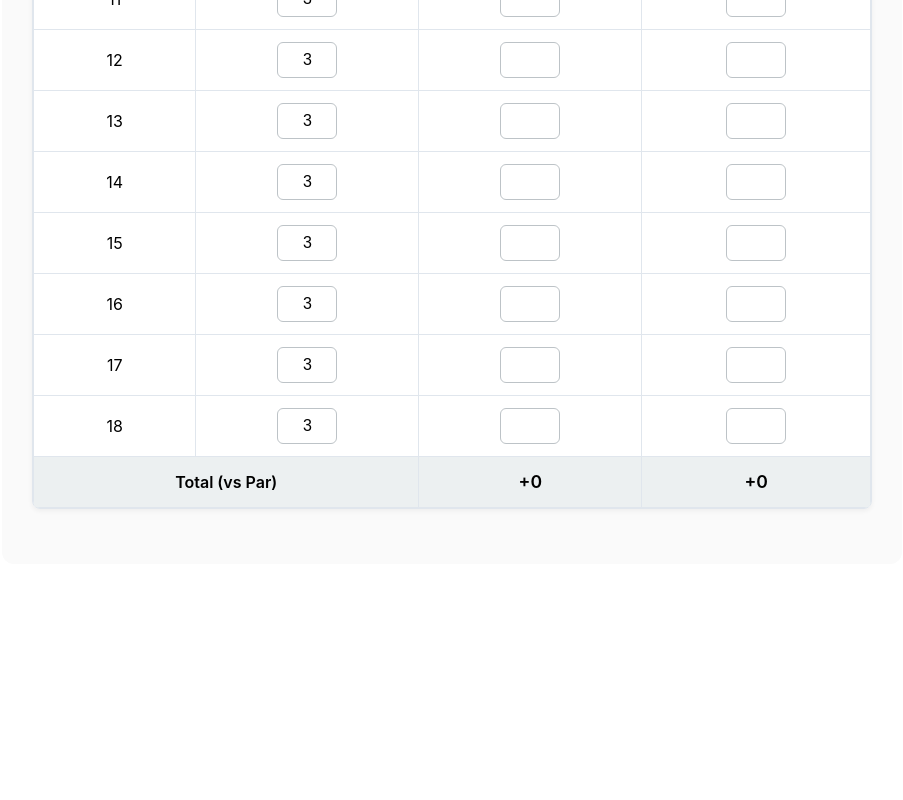
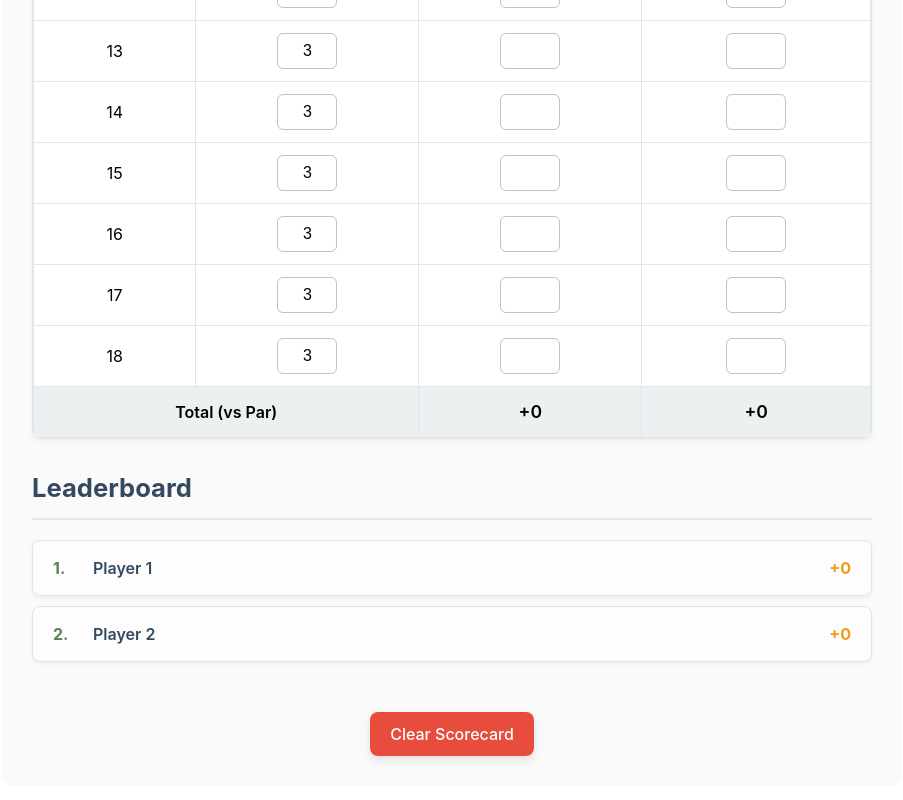
Before and after one commit to mandi7469/Fairway-Favorites, a React (Vite) app: page /scorecard in a window 1280 px wide. Shown: the part 1398-2198 px from the top of the page, without its empty margins (188-1091 px from the left). Before the commit the page ends 2034 px from the top, so only its background shows below. Built offline with nearby package versions, Linux system fonts and the light colour scheme.

Commit message:
completed leaderboard section and styled, added clear card functionality and color changing scores in leaderboard section to correspond with par, overpar and underpar

```diff
--- a/src/css/Scorecard.css
+++ b/src/css/Scorecard.css
@@ -7,7 +7,7 @@
   max-width: 900px;
   width: 100%;
   box-sizing: border-box;
-  margin-bottom: 40px; /* Space for clear button */
+  margin-bottom: 30px; /* space for clear button */
   display: flex;
   justify-content: center;
   flex-direction: column;
@@ -16,8 +16,8 @@
 
 .scorecard-header {
   text-align: center;
-  color: #000000;
-  margin-bottom: 30px;
+  color: #34495e;
+  margin-bottom: 20px;
   font-size: 2.2em;
   font-weight: 700;
 }
@@ -26,7 +26,7 @@
   color: #34495e;
   border-bottom: 2px solid #e0e6ed;
   padding-bottom: 10px;
-  margin-top: 30px;
+  margin-top: 20px;
   margin-bottom: 20px;
   font-size: 1.6em;
 }
@@ -35,7 +35,7 @@
 .hole-management,
 .scorecard-section,
 .leaderboard-section {
-  margin-bottom: 25px;
+  margin-bottom: 10px;
 }
 
 .player-list {
@@ -174,22 +174,22 @@ td {
   font-size: 1em;
   color: #000000;
   background-color: #ffffff;
-  -moz-appearance: textfield; /* Hide arrows for Firefox */
+  -moz-appearance: textfield; /* hide arrows for Firefox */
 }
 
 .par-input::-webkit-outer-spin-button,
 .par-input::-webkit-inner-spin-button,
 .score-input::-webkit-outer-spin-button,
 .score-input::-webkit-inner-spin-button {
-  -webkit-appearance: none; /* Hide arrows for Chrome, Safari, Edge */
+  -webkit-appearance: none; /* hide arrows for Chrome, Safari, Edge */
   margin: 0;
 }
 
 .par-input:focus,
 .score-input:focus {
-  border-color: #3498db;
+  border-color: #588157;
   outline: none;
-  box-shadow: 0 0 0 3px rgba(52, 152, 219, 0.2);
+  box-shadow: 0 0 0 3px #5881574e;
 }
 
 .total-row td {
@@ -202,7 +202,65 @@ td {
   font-size: 1.1em;
 }
 
+.leaderboard-list {
+  list-style: none;
+  padding: 0;
+}
 
+.leaderboard-item {
+  display: flex;
+  justify-content: space-between;
+  align-items: center;
+  background-color: #fdfdfd;
+  border: 1px solid #e0e6ed;
+  border-radius: 8px;
+  padding: 15px 20px;
+  margin-bottom: 10px;
+  box-shadow: 0 2px 4px rgba(0, 0, 0, 0.05);
+  transition: transform 0.2s ease;
+}
+
+.leaderboard-item:hover {
+  transform: translateY(-3px);
+}
+
+.leaderboard-rank {
+  font-weight: 700;
+  color: #588157;
+  margin-right: 15px;
+  min-width: 25px;
+}
+
+.leaderboard-player {
+  flex-grow: 1;
+  font-weight: 600;
+  color: #34495e;
+}
+
+.leaderboard-score {
+  font-weight: 700;
+  color: #27ae60; /* green for under par */
+  min-width: 50px;
+  text-align: right;
+}
+
+.leaderboard-score[data-score-type="over-par"] {
+  color: #e74c3c; /* red for over par */
+}
+
+.leaderboard-score[data-score-type="even-par"] {
+  color: #f39c12; /* orange for even par */
+}
+
+.clear-card-btn {
+  display: block;
+  margin: 30px auto 0;
+  background-color: #e74c3c;
+}
+
+.clear-card-btn:hover {
+  background-color: #c0392b;
+}
 
 /* responsive adjustments */
 @media (max-width: 768px) {
--- a/src/pages/Scorecard.jsx
+++ b/src/pages/Scorecard.jsx
@@ -7,7 +7,7 @@ function Scorecard() {
   const [players, setPlayers] = useState(["Player 1", "Player 2"]);
   const [holesData, setHolesData] = useState([]);
   // state to manage the number of holes
-  const [numHoles, setNumHoles] = useState(18); // Default to 18 holes
+  const [numHoles, setNumHoles] = useState(18); // default to 18 holes
 
   // initialize holesData when numHoles changes
   useEffect(() => {
@@ -80,7 +80,7 @@ function Scorecard() {
       const updatedHoles = [...prevHolesData];
       updatedHoles[holeIndex] = {
         ...updatedHoles[holeIndex],
-        par: parseInt(newPar),
+        par: parseInt(newPar) || "",
       };
       return updatedHoles;
     });
@@ -118,6 +118,22 @@ function Scorecard() {
     });
     return totals;
   }, [players, holesData]);
+
+  // calculate leaderboard standings
+  const leaderboard = useCallback(() => {
+    const totals = calculatePlayerTotals();
+    const sortedPlayers = Object.entries(totals)
+      .sort(([, scoreA], [, scoreB]) => scoreA - scoreB)
+      .map(([player, score]) => ({ player, score }));
+    return sortedPlayers;
+  }, [calculatePlayerTotals]);
+
+  // function to clear the scorecard for a new game
+  const clearScorecard = useCallback(() => {
+    setPlayers(["Player 1", "Player 2"]); // reset to default players
+    setNumHoles(18); // reset to default holes
+    // the useEffect for holesData will re-initialize based on new players/numHoles
+  }, []);
 
   // function to add a new hole
   const addHole = useCallback(() => {
@@ -223,7 +239,7 @@ function Scorecard() {
                   ))}
                 </tr>
               ))}
-              {/* Total Row */}
+              {/* total row */}
               <tr className="total-row">
                 <td colSpan="2">Total (vs Par)</td>
                 {players.map((player, index) => (
@@ -239,7 +255,37 @@ function Scorecard() {
         </div>
       </div>
 
-      {/* Leaderboard Section */}
+      {/* leaderboard section */}
+      <div className="leaderboard-section">
+        <h2 className="h2-header">Leaderboard</h2>
+        <ul className="leaderboard-list">
+          {leaderboard().map((entry, index) => {
+            let scoreType = "";
+            if (entry.score > 0) {
+              scoreType = "over-par";
+            } else if (entry.score === 0) {
+              scoreType = "even-par";
+            } else {
+              scoreType = "under-par";
+            }
+
+            return (
+              <li key={index} className="leaderboard-item">
+                <span className="leaderboard-rank">{index + 1}.</span>
+                <span className="leaderboard-player">{entry.player}</span>
+                <span className="leaderboard-score" data-score-type={scoreType}>
+                  {entry.score >= 0 ? `+${entry.score}` : entry.score}
+                </span>
+              </li>
+            );
+          })}
+        </ul>
+      </div>
+
+      {/* clear scorecard button */}
+      <button onClick={clearScorecard} className="clear-card-btn">
+        Clear Scorecard
+      </button>
     </div>
   );
 }
```
Also changed, not shown: 2 other files (tests, documents, lock files or other folders).
